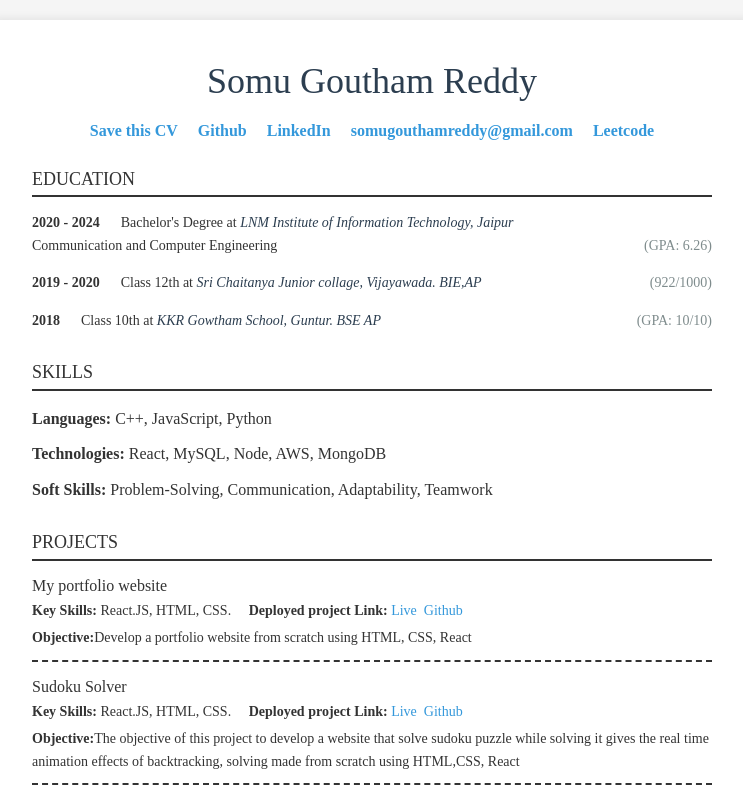
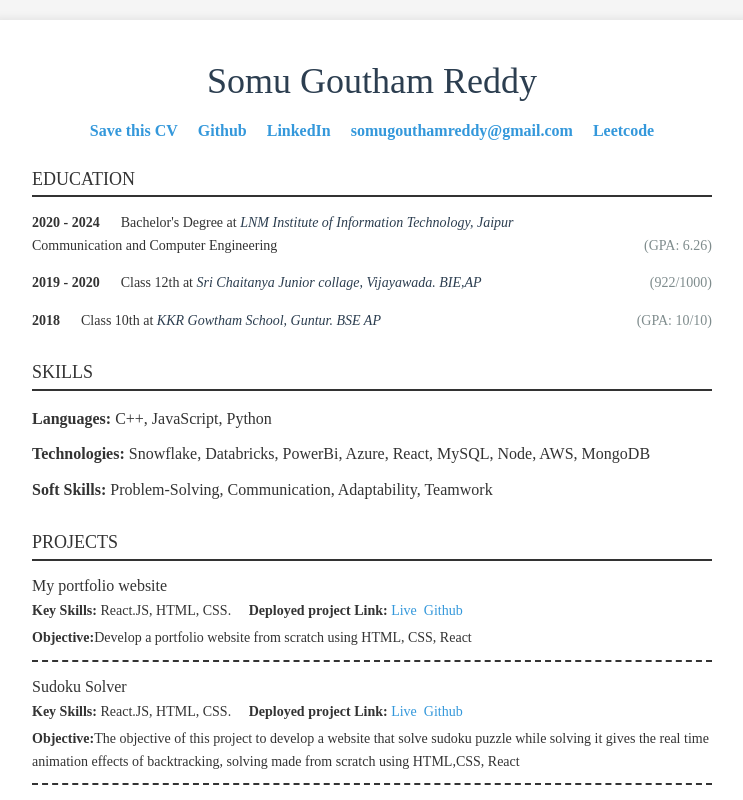
Before and after one commit to GouthamReddy1216/portfolio, a React (Create React App) app: page / in a window 1280 px wide. Shown: the top 800 px of the page, without its empty margins (268-1011 px from the left). Built offline with nearby package versions, Linux system fonts and the light colour scheme; the HTML template or start-up script is replaced by a standard one.

Commit message:
Added tech stack

```diff
--- a/src/App.js
+++ b/src/App.js
@@ -47,7 +47,7 @@ function App() {
         <h2>SKILLS</h2>
         <ul>
           <li><strong>Languages:</strong> C++, JavaScript, Python</li>
-          <li><strong>Technologies:</strong> React, MySQL, Node, AWS, MongoDB</li>
+          <li><strong>Technologies:</strong> Snowflake, Databricks, PowerBi, Azure, React, MySQL, Node, AWS, MongoDB</li>
           <li><strong>Soft Skills:</strong> Problem-Solving, Communication, Adaptability, Teamwork</li>
         </ul>
       </div>
```
